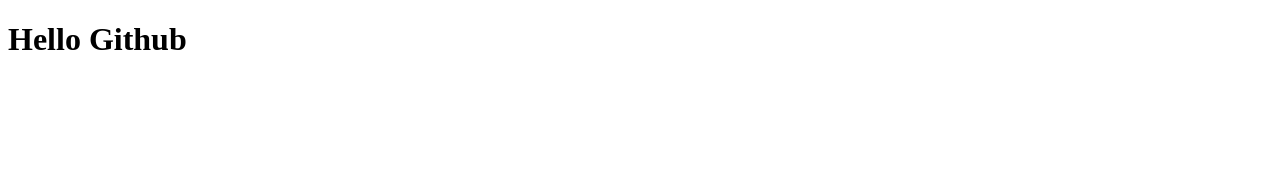
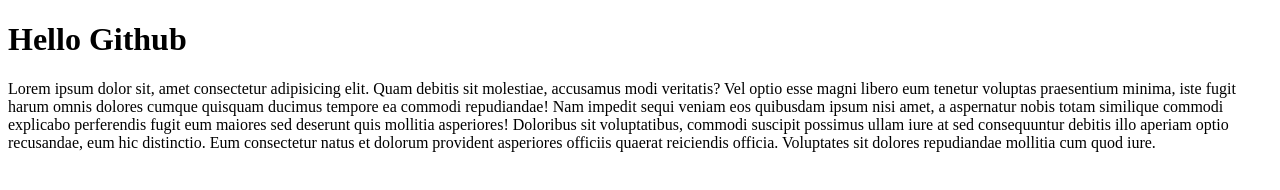
Before and after one commit to KhantMyatKyaw/html2, a plain HTML site: page index.html in a window 1280 px wide. Drawn offline with Linux system fonts and the light colour scheme.

Commit message:
adding html header and css header

```diff
--- a/index.html
+++ b/index.html
@@ -7,5 +7,6 @@
 </head>
 <body>
     <h1>Hello Github</h1>
+    <header>Lorem ipsum dolor sit, amet consectetur adipisicing elit. Quam debitis sit molestiae, accusamus modi veritatis? Vel optio esse magni libero eum tenetur voluptas praesentium minima, iste fugit harum omnis dolores cumque quisquam ducimus tempore ea commodi repudiandae! Nam impedit sequi veniam eos quibusdam ipsum nisi amet, a aspernatur nobis totam similique commodi explicabo perferendis fugit eum maiores sed deserunt quis mollitia asperiores! Doloribus sit voluptatibus, commodi suscipit possimus ullam iure at sed consequuntur debitis illo aperiam optio recusandae, eum hic distinctio. Eum consectetur natus et dolorum provident asperiores officiis quaerat reiciendis officia. Voluptates sit dolores repudiandae mollitia cum quod iure.</header>
 </body>
 </html>
--- a/style.css
+++ b/style.css
@@ -1,3 +1,6 @@
 body{
     background-color: white;
 }
+header{
+    color: black;
+}
```
